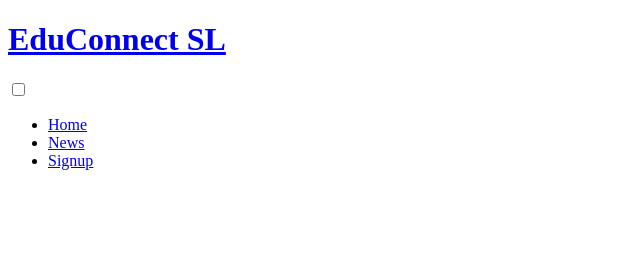
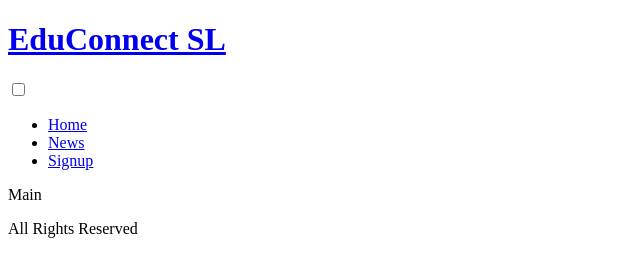
Before and after one commit to Samuel-Senesie/educonnect-sl-project1, a plain HTML site: page index.html in a window 1280 px wide. Shown: the whole page, without its empty margins (0-640 px from the left). Drawn offline with Linux system fonts and the light colour scheme.

Commit message:
Add main and footer sections with placeholder texts

```diff
--- a/index.html
+++ b/index.html
@@ -40,5 +40,13 @@
         </nav>
     </header>
 
+    <!--Main Section-->
+    <main>Main</main>
+
+    <!--Footer Section-->
+    <footer>
+        <p>All Rights Reserved</p>
+    </footer>
+
 </body>
 </html>
```
